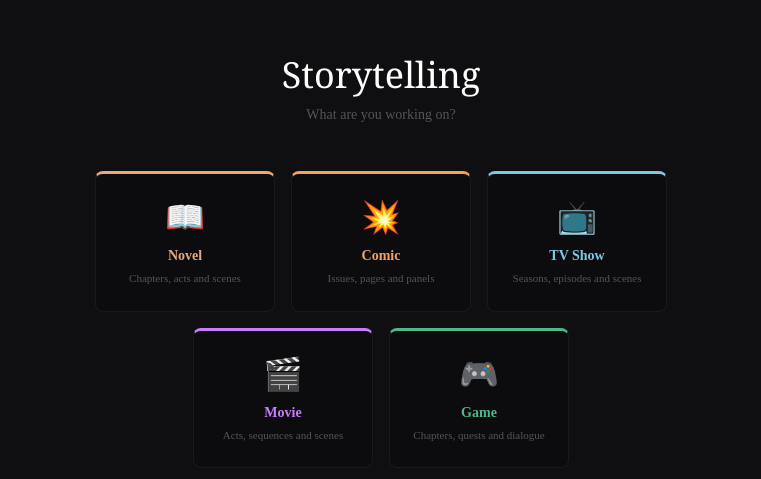
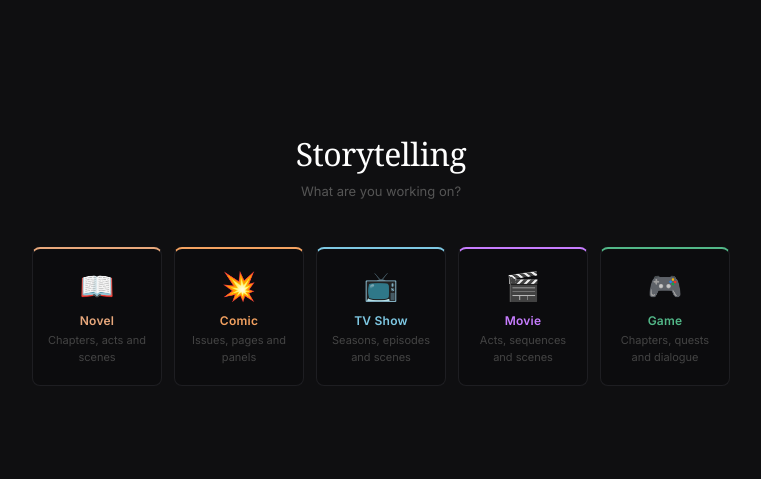
Before and after one commit to dukecarroll1122-ctrl/Storytelling-, a React (Vite) app: page / in a window 1280 px wide. Shown: the part 117-596 px from the top of the page, without its empty margins (259-1020 px from the left). Built offline with nearby package versions, Linux system fonts and the light colour scheme.

Commit message:
UI polish - clean title bar and Inter font

```diff
--- a/index.html
+++ b/index.html
@@ -1,6 +1,7 @@
 <!doctype html>
 <html lang="en">
   <head>
+    <link href="https://fonts.googleapis.com/css2?family=Inter:wght@300;400;500;600&display=swap" rel="stylesheet">
     <meta charset="UTF-8" />
     <link rel="icon" type="image/svg+xml" href="/favicon.svg" />
     <meta name="viewport" content="width=device-width, initial-scale=1.0" />
--- a/src/Home.jsx
+++ b/src/Home.jsx
@@ -22,11 +22,11 @@ function Home({ onSelectProject }) {
 
   const handleStart = () => {
     const name = projectName.trim() || `My ${currentType.label}`
-    onSelectProject(selectedType, name)
+    onSelectProject(selectedType, name, null)
   }
 
   const handleOpenProject = (project) => {
-    onSelectProject(null, null, project)
+    onSelectProject(project.type, project.name, project)
   }
 
   const deleteProject = (e, projectId) => {
@@ -47,54 +47,88 @@ function Home({ onSelectProject }) {
   }
 
   return (
-    <div style={{ height: '100vh', background: '#0f0f11', display: 'flex', flexDirection: 'column', alignItems: 'center', justifyContent: 'center', padding: '32px' }}>
+    <div style={{
+      height: '100vh',
+      background: '#0f0f11',
+      display: 'flex',
+      flexDirection: 'column',
+      alignItems: 'center',
+      justifyContent: 'center',
+      padding: '32px',
+      fontFamily: 'Inter, -apple-system, sans-serif',
+    }}>
 
       <div style={{ marginBottom: '48px', textAlign: 'center' }}>
-        <h1 style={{ color: '#ffffff', fontFamily: 'Georgia', fontSize: '36px', fontWeight: 'normal', marginBottom: '8px' }}>
+        <h1 style={{
+          color: '#ffffff',
+          fontFamily: 'Georgia, serif',
+          fontSize: '32px',
+          fontWeight: 'normal',
+          marginBottom: '8px',
+          letterSpacing: '-0.5px',
+        }}>
           Storytelling
         </h1>
-        <p style={{ color: '#555', fontSize: '14px' }}>
+        <p style={{ color: '#555', fontSize: '13px', fontWeight: '400' }}>
           {selectedType ? `Name your ${currentType.label.toLowerCase()}` : 'What are you working on?'}
         </p>
       </div>
 
       {!selectedType ? (
         <>
-          <div style={{ display: 'flex', gap: '16px', flexWrap: 'wrap', justifyContent: 'center', maxWidth: '700px', marginBottom: '48px' }}>
+          <div style={{
+            display: 'flex',
+            gap: '12px',
+            flexWrap: 'wrap',
+            justifyContent: 'center',
+            maxWidth: '720px',
+            marginBottom: '48px',
+          }}>
             {projectTypes.map(pt => (
               <div
                 key={pt.id}
-                onClick={() => setSelectedType(pt.id)}
+                onClick={() => {
+                  setSelectedType(pt.id)
+                  setProjectName('')
+                }}
                 style={{
-                  width: '180px',
-                  padding: '24px 16px',
+                  width: '130px',
+                  padding: '20px 12px',
                   background: '#0c0c0e',
-                  border: '1px solid #1a1a1d',
-                  borderTop: `3px solid ${pt.color}`,
+                  border: '1px solid #1e1e22',
+                  borderTop: `2px solid ${pt.color}`,
                   borderRadius: '8px',
                   cursor: 'pointer',
                   textAlign: 'center',
-                  transition: 'all 0.2s',
+                  transition: 'all 0.15s',
                 }}
                 onMouseEnter={e => {
                   e.currentTarget.style.background = '#141416'
-                  e.currentTarget.style.transform = 'translateY(-4px)'
+                  e.currentTarget.style.transform = 'translateY(-3px)'
+                  e.currentTarget.style.boxShadow = `0 8px 24px rgba(0,0,0,0.4)`
                 }}
                 onMouseLeave={e => {
                   e.currentTarget.style.background = '#0c0c0e'
                   e.currentTarget.style.transform = 'translateY(0)'
+                  e.currentTarget.style.boxShadow = 'none'
                 }}>
-                <div style={{ fontSize: '32px', marginBottom: '12px' }}>{pt.icon}</div>
-                <div style={{ color: pt.color, fontSize: '14px', fontWeight: 'bold', marginBottom: '6px' }}>{pt.label}</div>
-                <div style={{ color: '#555', fontSize: '11px', lineHeight: '1.5' }}>{pt.description}</div>
+                <div style={{ fontSize: '28px', marginBottom: '10px' }}>{pt.icon}</div>
+                <div style={{ color: pt.color, fontSize: '12px', fontWeight: '600', marginBottom: '4px', letterSpacing: '0.02em' }}>
+                  {pt.label}
+                </div>
+                <div style={{ color: '#444', fontSize: '11px', lineHeight: '1.5', fontWeight: '400' }}>
+                  {pt.description}
+                </div>
               </div>
             ))}
           </div>
 
           {recentProjects.length > 0 && (
-            <div style={{ width: '100%', maxWidth: '700px' }}>
-              <p style={{ color: '#555', fontSize: '11px', letterSpacing: '0.1em', marginBottom: '12px' }}>RECENT PROJECTS</p>
-              <div style={{ display: 'flex', flexDirection: 'column', gap: '8px' }}>
+            <div style={{ width: '100%', maxWidth: '600px' }}>
+              <p style={{ color: '#444', fontSize: '11px', letterSpacing: '0.08em', marginBottom: '10px', fontWeight: '500' }}>
+                RECENT PROJECTS
+              </p>
+              <div style={{ display: 'flex', flexDirection: 'column', gap: '6px' }}>
                 {recentProjects.map(project => (
                   <div
                     key={project.id}
@@ -102,24 +136,30 @@ function Home({ onSelectProject }) {
                     style={{
                       display: 'flex',
                       alignItems: 'center',
-                      padding: '12px 16px',
+                      padding: '10px 14px',
                       background: '#0c0c0e',
-                      border: '1px solid #1a1a1d',
-                      borderLeft: `3px solid ${getProjectColor(project.type)}`,
+                      border: '1px solid #1e1e22',
+                      borderLeft: `2px solid ${getProjectColor(project.type)}`,
                       borderRadius: '6px',
                       cursor: 'pointer',
                       transition: 'all 0.15s',
                     }}
                     onMouseEnter={e => e.currentTarget.style.background = '#141416'}
                     onMouseLeave={e => e.currentTarget.style.background = '#0c0c0e'}>
-                    <span style={{ fontSize: '20px', marginRight: '12px' }}>{getProjectIcon(project.type)}</span>
+                    <span style={{ fontSize: '18px', marginRight: '10px' }}>
+                      {getProjectIcon(project.type)}
+                    </span>
                     <div style={{ flex: 1 }}>
-                      <div style={{ color: '#fff', fontSize: '14px', marginBottom: '2px' }}>{project.name}</div>
-                      <div style={{ color: '#555', fontSize: '11px' }}>{project.type} • edited {project.lastEdited}</div>
+                      <div style={{ color: '#e0e0e0', fontSize: '13px', fontWeight: '500', marginBottom: '2px' }}>
+                        {project.name}
+                      </div>
+                      <div style={{ color: '#444', fontSize: '11px' }}>
+                        {project.type} • edited {project.lastEdited}
+                      </div>
                     </div>
                     <span
                       onClick={(e) => deleteProject(e, project.id)}
-                      style={{ color: '#333', fontSize: '16px', cursor: 'pointer', padding: '4px 8px' }}>
+                      style={{ color: '#333', fontSize: '18px', cursor: 'pointer', padding: '4px 8px', lineHeight: 1 }}>
                       ×
                     </span>
                   </div>
@@ -130,40 +170,65 @@ function Home({ onSelectProject }) {
         </>
       ) : (
         <div style={{ textAlign: 'center' }}>
-          <div style={{ fontSize: '48px', marginBottom: '16px' }}>{currentType.icon}</div>
+          <div style={{ fontSize: '44px', marginBottom: '20px' }}>{currentType.icon}</div>
           <input
             autoFocus
             value={projectName}
             onChange={(e) => setProjectName(e.target.value)}
             onKeyDown={(e) => {
               if (e.key === 'Enter') handleStart()
-              if (e.key === 'Escape') setSelectedType(null)
+              if (e.key === 'Escape') {
+                setSelectedType(null)
+                setProjectName('')
+              }
             }}
             placeholder={`My ${currentType.label}`}
             style={{
               background: '#0c0c0e',
-              border: `1px solid ${currentType.color}55`,
+              border: `1px solid ${currentType.color}44`,
               borderRadius: '8px',
               color: '#ffffff',
-              fontSize: '22px',
-              fontFamily: 'Georgia',
+              fontSize: '20px',
+              fontFamily: 'Georgia, serif',
               padding: '12px 24px',
               outline: 'none',
               textAlign: 'center',
-              width: '320px',
+              width: '300px',
               marginBottom: '24px',
               display: 'block',
             }}
           />
-          <div style={{ display: 'flex', gap: '12px', justifyContent: 'center' }}>
+          <div style={{ display: 'flex', gap: '10px', justifyContent: 'center' }}>
             <button
-              onClick={() => setSelectedType(null)}
-              style={{ background: 'transparent', border: '1px solid #2a2a2e', color: '#555', borderRadius: '6px', padding: '10px 24px', cursor: 'pointer', fontSize: '13px' }}>
+              onClick={() => {
+                setSelectedType(null)
+                setProjectName('')
+              }}
+              style={{
+                background: 'transparent',
+                border: '1px solid #2a2a2e',
+                color: '#555',
+                borderRadius: '6px',
+                padding: '10px 22px',
+                cursor: 'pointer',
+                fontSize: '13px',
+                fontFamily: 'inherit',
+              }}>
               Back
             </button>
             <button
               onClick={handleStart}
-              style={{ background: currentType.color + '22', border: `1px solid ${currentType.color}55`, color: currentType.color, borderRadius: '6px', padding: '10px 24px', cursor: 'pointer', fontSize: '13px' }}>
+              style={{
+                background: currentType.color + '22',
+                border: `1px solid ${currentType.color}55`,
+                color: currentType.color,
+                borderRadius: '6px',
+                padding: '10px 22px',
+                cursor: 'pointer',
+                fontSize: '13px',
+                fontFamily: 'inherit',
+                fontWeight: '500',
+              }}>
               Start Writing →
             </button>
           </div>
--- a/src/index.css
+++ b/src/index.css
@@ -3,3 +3,8 @@
   padding: 0;
   box-sizing: border-box;
 }
+
+body {
+  font-family: 'Inter', -apple-system, BlinkMacSystemFont, sans-serif;
+  -webkit-font-smoothing: antialiased;
+}
```
Also changed, not shown: src/App.jsx (+8 -8 lines).
